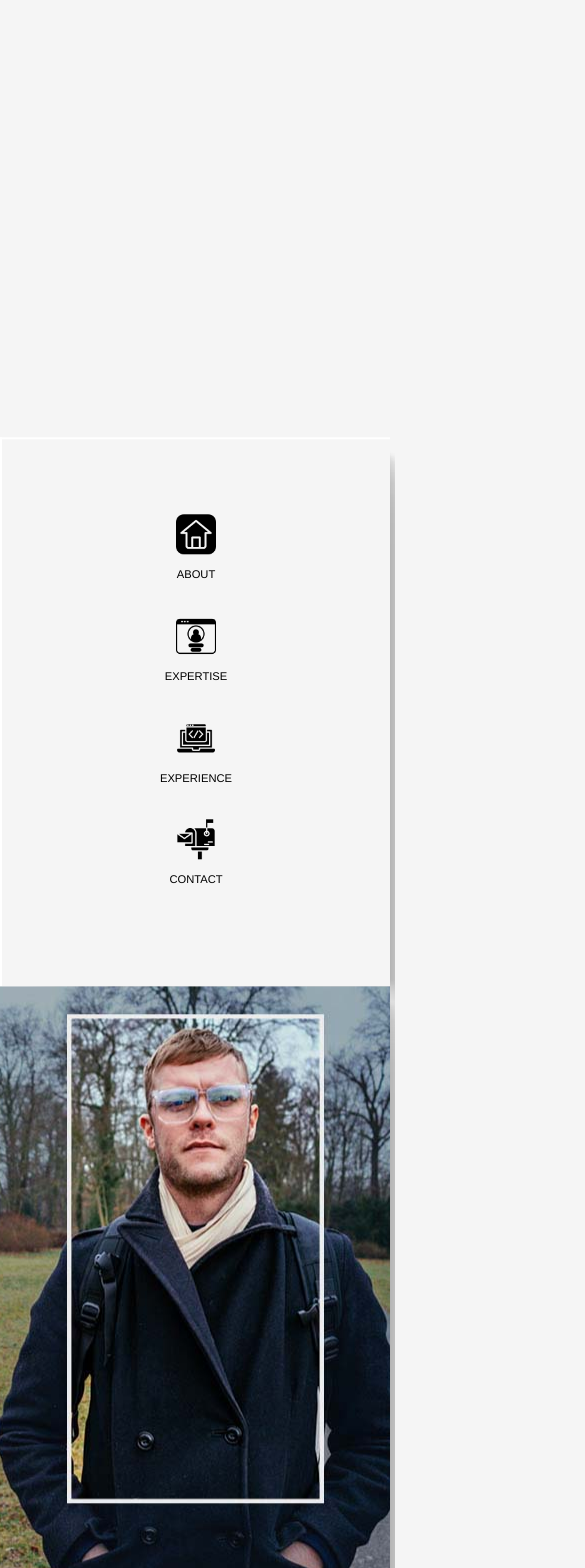
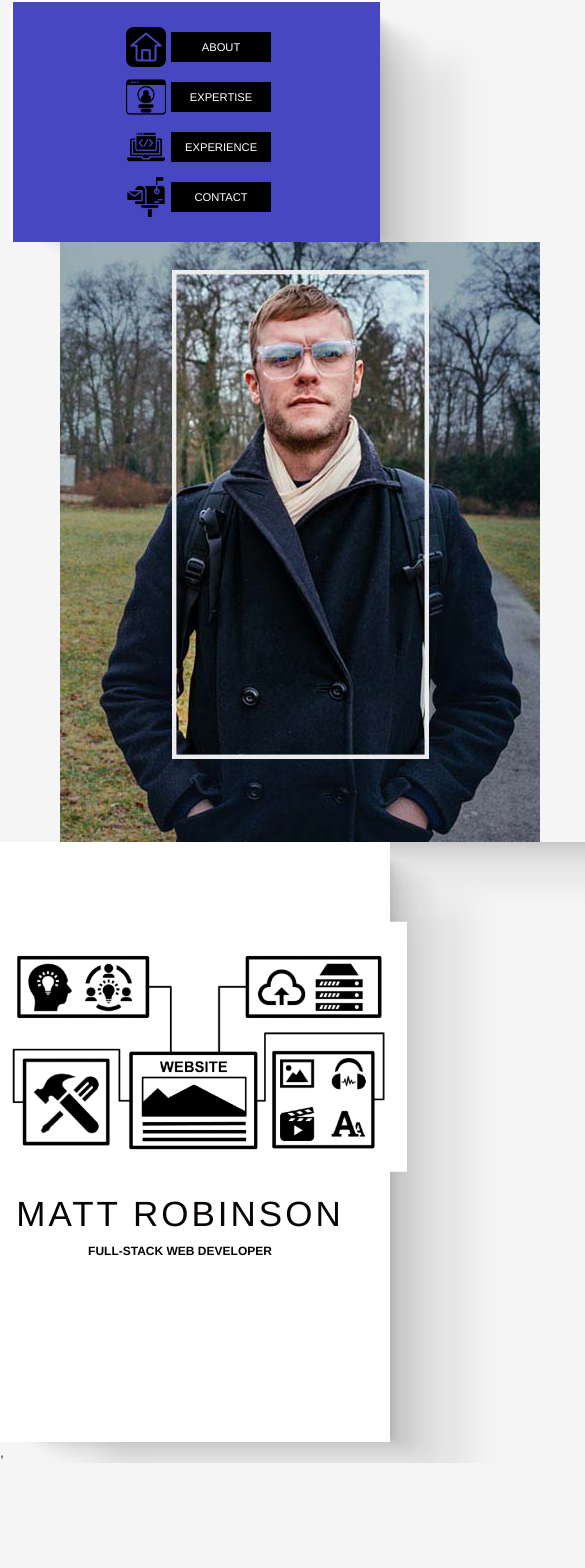
Before and after one commit to mrob-dev/mrob-dev-home, a React (Create React App) app: page / in a window 390 px wide. Shown: the top 1568 px of the page, 585 px wide, since content can reach past the window. After the commit the page ends 1463 px from the top, so only its background shows below. Built offline with nearby package versions, Linux system fonts and the light colour scheme.

Commit message:
changed navbar location

```diff
--- a/src/App.js
+++ b/src/App.js
@@ -13,11 +13,13 @@ export default function App() {
     <div>
     <Container className="vertical-center">
 
+    <Col sm={10} id="div1">
+          <NavBar />
+          </Col>
+
         <Row className="align-items-center">
 
-          <Col sm={2} id="div1">
-          <NavBar />
-          </Col>
+
 
           <Col sm={3} id="div2">
             <MainImage />
--- a/src/navBar/navBar.js
+++ b/src/navBar/navBar.js
@@ -1,5 +1,5 @@
 import React from 'react';
-import { Link } from "react-router-dom";
+import { NavLink } from "react-router-dom";
 import './navBar.css';
 
 import homeIcon from './icons/homepage.png';
@@ -9,15 +9,28 @@ import contIcon from './icons/contact.png';
 
 export default function NavBar() {
   return (
-      <div id="navigation">
-        <a href="/"><img src={homeIcon} id="nav-home" alt="About" /></a>
-        <Link to="/" className="nav-link"> About </Link><br />
-        <a href="/expertise"><img src={aboutIcon} id="nav-about" alt="Expertise" /></a>
-        <Link to="/expertise" className="nav-link">Expertise</Link><br />
-        <a href="/experience"><img src={portIcon} id="nav-port" alt="Experience" /></a>
-        <Link to="/experience" className="nav-link">Experience</Link><br />
-        <a href="/contact"><img src={contIcon} id="nav-con" alt="Contact" /></a>
-        <Link to="/contact" className="nav-link">Contact</Link><br />
+    <div class="navcolumns">
+
+      <div class="navcolumn">
+        <a href="/"><img src={homeIcon} id="nav-image" alt="About" /></a>
+        <NavLink to="/" className="nav-link" activeStyle={{ color: 'white' }}> About </NavLink>
+        </div>
+
+      <div class="navcolumn">
+        <a href="/expertise"><img src={aboutIcon} id="nav-image" alt="Expertise" /></a>
+        <NavLink to="/expertise" className="nav-link">Expertise</NavLink>
+        </div>
+
+      <div class="navcolumn">
+        <a href="/experience"><img src={portIcon} id="nav-image" alt="Experience" /></a>
+        <NavLink to="/experience" className="nav-link">Experience</NavLink>
+        </div>
+
+      <div class="navcolumn">
+        <a href="/contact"><img src={contIcon} id="nav-image" alt="Contact" /></a>
+        <NavLink to="/contact" className="nav-link">Contact</NavLink>
+        </div>
+
       </div>
          )
     }
--- a/src/routes/home.js
+++ b/src/routes/home.js
@@ -3,11 +3,6 @@ import React from 'react';
 import './main.css';
 
 import mainimage from './img/mainimage.png';
-
-import github from './img/github.png';
-import linkedin from './img/linkedin.png';
-import dev from './img/dev.png';
-
 
 export default function About() {
     return (
@@ -16,12 +11,6 @@ export default function About() {
                     <br/>
                     <h1 id="matthewrobinson">MATT ROBINSON</h1>
                     <p id="tagline"><span id="tag"> FULL-STACK WEB DEVELOPER</span></p>
-                    <br/>
-                    <div id="imgrow">
-                        <a href="www.github.com/mrob-dev"><img src={github} alt="github" id="imgthumb" /></a>
-                        <a href="www.linkedin.com/in/mrob-dev"><img src={linkedin} alt="linkedin" id="imgthumb" /></a>
-                        <a href="www.dev.to/mrob"><img src={dev} alt="dev.to" id="imgthumb" />  </a>
-                    </div>
             </div>
     )
 }
--- a/src/routes/main.css
+++ b/src/routes/main.css
@@ -22,8 +22,7 @@ p {
 #mainimage {
   justify-content: center;
   height: 250px;
-  width: 400px;
-
+  min-width: 400px;
 }
 
 /* Portfolio Links */
@@ -78,8 +77,8 @@ p {
 .contact-input {
   color:black;
   font-family: Helvetica;
-    font-weight:500;
-    font-size: 18px;
+  font-weight: 500;
+  font-size: 14px;
   border-radius: 5px;
   line-height: 22px;
   background-color: transparent;
@@ -96,7 +95,7 @@ p {
 
 textarea {
   height: 150px;
-    line-height: 150%;
+  line-height: 100%;
   resize:vertical;
 }
 
@@ -108,7 +107,7 @@ p {
   border:0;
   cursor:pointer;
   color:white;
-    font-size:24px;
+  font-size:14px;
   padding-top:10px;
   padding-bottom:10px;
   transition: all 0.3s;
--- a/src/styles.css
+++ b/src/styles.css
@@ -11,21 +11,21 @@ html, body {
 .vertical-center {
   margin: auto;
   position: relative;
-  top: 25%;
-  -ms-transform: translateY(25%);
-  transform: translateY(25%);
+  top: 5%;
+  -ms-transform: translateY(5%);
+  transform: translateY(5%);
 }
 
 
 /* Main Divs */
 #div1 {
-  background-color: whitesmoke;
-  display: grid;
-  align-content: space-between;
+  display: flex;
+  align-content: space-around;
+  background-color: rgb(71, 71, 194);
   border-top: solid white 2px;
   border-left: solid white 2px;
-  padding-top: 70px;
-  padding-bottom: 70px;
+  padding-top: 20px;
+  padding-bottom: 20px;
   box-shadow:
   1.6px 0.9px 0.5px -10px rgba(0, 0, 0, 0.038),
   3.6px 2px 1.2px -10px rgba(0, 0, 0, 0.047),
@@ -42,6 +42,7 @@ html, body {
 #div2 {
   display: grid;
   text-align: center;
+
   overflow: hidden;
   align-items: center;
   justify-content: center;
@@ -80,20 +81,22 @@ html, body {
 
 
 /* Navigation */
-#nav-home {
-  height: 50px;
-  width: 50px;
-  display: block;
-  margin-left: auto;
-  margin-right: auto;
-  padding: 5px;
-  transition: transform 1s;
-}
-#nav-home:hover {
-  transform: scale(1.1);
+.navcolumns {
+  display: flex;
+  flex-direction: row;
+  flex-wrap: wrap;
+  justify-content: space-around;
+  width: 100%;
 }
 
-#nav-about {
+.navcolumn {
+  display: flex;
+  flex: 25%;
+  align-items: center;
+  justify-content: center;
+}
+
+#nav-image {
  height: 50px;
  width: 50px;
  display: block;
@@ -102,43 +105,27 @@ html, body {
  padding: 5px;
  transition: transform 1s;
 }
-#nav-about:hover {
- transform: scale(1.1);
-}
-
-#nav-port {
- height: 50px;
- width: 50px;
- display: block;
- margin-left: auto;
- margin-right: auto;
- padding: 5px;
- transition: transform 1s;
-}
-#nav-port:hover {
- transform: scale(1.1);
-}
-
-#nav-con {
- height: 50px;
- width: 50px;
- display: block;
- margin-left: auto;
- margin-right: auto;
- padding: 5px;
- transition: transform 1s;
-}
-#nav-con:hover {
+#nav-image:hover {
  transform: scale(1.1);
 }
 
 .nav-link {
     font-family: Helvetica;
     text-align: center;
-    color: black;
+    background-color: black;
+    color: white;
     font-weight: normal;
     font-size: 0.8rem;
     text-transform: uppercase;
+    width: 100px;
+}
+
+.nav-link:hover {
+  color: white;
+}
+
+.nav-link:active {
+  color: white;
 }
 
  /* Content Styles */
@@ -182,3 +169,91 @@ h4 {
     color: black;
     letter-spacing: 1px;
   }
+
+  /* Responsiveness */
+  @media only screen and (max-width: 700px)
+ {
+  .navcolumns {
+    display: flex;
+    flex-direction: row;
+    flex-wrap: wrap;
+    justify-content: space-around;
+    width: 100%;
+  }
+
+  .navcolumn {
+    display: flex;
+    flex: 50%;
+    align-items: center;
+    justify-content: center;
+  }
+
+  #div2 {
+    display: grid;
+    min-width: 300px;
+    text-align: center;
+    overflow: hidden;
+    align-items: center;
+    justify-content: center;
+    box-shadow:
+    1.6px 0.9px 0.5px -10px rgba(0, 0, 0, 0.038),
+    3.6px 2px 1.2px -10px rgba(0, 0, 0, 0.047),
+    6.1px 3.3px 2.1px -10px rgba(0, 0, 0, 0.051),
+    9.3px 5.1px 3.2px -10px rgba(0, 0, 0, 0.053),
+    13.8px 7.6px 4.7px -10px rgba(0, 0, 0, 0.054),
+    20.3px 11.2px 6.9px -10px rgba(0, 0, 0, 0.055),
+    30.5px 16.7px 10.4px -10px rgba(0, 0, 0, 0.056),
+    48.6px 26.7px 16.5px -10px rgba(0, 0, 0, 0.058),
+    91px 50px 31px -10px rgba(0, 0, 0, 0.07)
+  ;
+  }
+
+
+  #div3 {
+    background-color: white;
+    border-top: solid white 2px;
+    padding: 25px;
+    min-height: 600px;
+    max-height: 400px;
+    box-shadow:
+    1.6px 0.9px 0.5px -10px rgba(0, 0, 0, 0.038),
+    3.6px 2px 1.2px -10px rgba(0, 0, 0, 0.047),
+    6.1px 3.3px 2.1px -10px rgba(0, 0, 0, 0.051),
+    9.3px 5.1px 3.2px -10px rgba(0, 0, 0, 0.053),
+    13.8px 7.6px 4.7px -10px rgba(0, 0, 0, 0.054),
+    20.3px 11.2px 6.9px -10px rgba(0, 0, 0, 0.055),
+    30.5px 16.7px 10.4px -10px rgba(0, 0, 0, 0.056),
+    48.6px 26.7px 16.5px -10px rgba(0, 0, 0, 0.058),
+    91px 50px 31px -10px rgba(0, 0, 0, 0.07)
+  ;
+  }
+ }
+
+ @media only screen and (max-width: 600px) {
+  .vertical-center {
+    margin: auto;
+    position: relative;
+    top: 0%;
+  -ms-transform: translateY(0%);
+  transform: translateY(0%);
+  }
+
+  #div2 {
+    min-width: 600px;
+  }
+
+  .navcolumns {
+    display: flex;
+    flex-direction: row;
+    flex-wrap: wrap;
+    justify-content: space-around;
+    width: 100%;
+  }
+
+  .navcolumn {
+    display: flex;
+    flex: 100%;
+    align-items: center;
+    justify-content: center;
+  }
+ }
```
Lines whose indentation alone changed are shown as unchanged.
